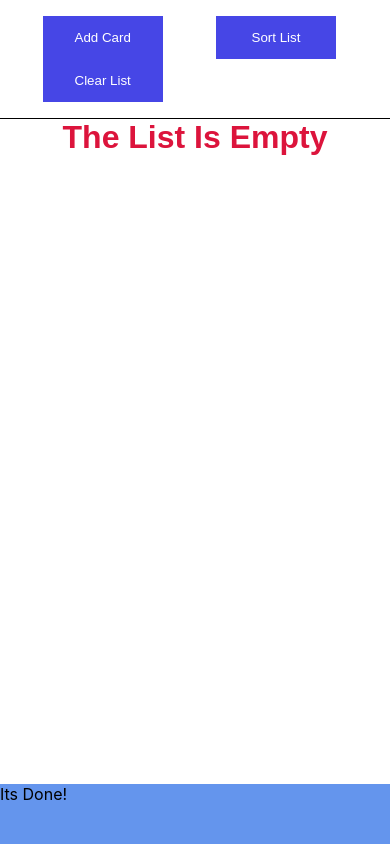
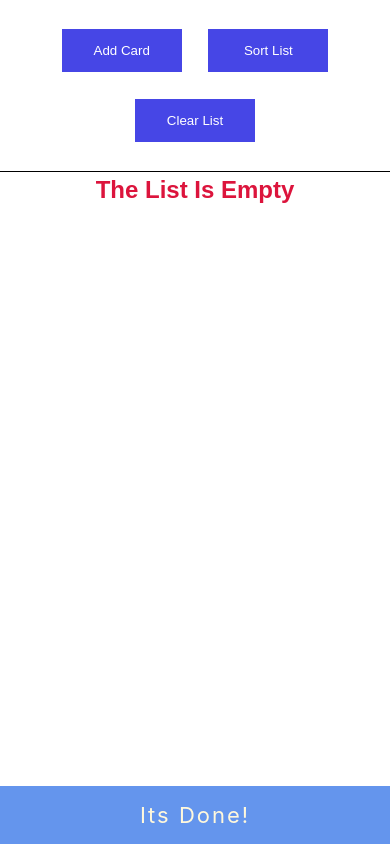
Before and after one commit to VanoVasilyan/add_randomItems_react, a React (Create React App) app: page / in a window 390 px wide. Built offline with nearby package versions, Linux system fonts and the light colour scheme.

Commit message:
https://github.com/VanoVasilyan/Add-randomItems-React.git

```diff
--- a/package.json
+++ b/package.json
@@ -8,6 +8,7 @@
     "@testing-library/user-event": "^13.5.0",
     "react": "^17.0.2",
     "react-dom": "^17.0.2",
+    "react-icons": "^4.3.1",
     "react-scripts": "5.0.0",
     "uniqid": "^5.4.0",
     "web-vitals": "^2.1.4"
--- a/src/Components/ButtonContainer/ButtonContainer.css
+++ b/src/Components/ButtonContainer/ButtonContainer.css
@@ -14,3 +14,12 @@
     color: rgb(70, 70, 230);
     background-color: white;
 }
+
+@media screen  and (max-width:600px){
+    .button-control{
+        text-align: center;
+    }
+    .btn{
+        margin: 1em;
+    }
+}
--- a/src/Components/CardContainer/CardContainer.css
+++ b/src/Components/CardContainer/CardContainer.css
@@ -12,4 +12,28 @@
     text-align: center;
     color: crimson;
     font-family: sans-serif;
+    margin-top: 1rem;
 }
+
+.main-card-cont{
+    padding: 5rem 0;
+}
+
+
+
+@media screen and (max-width:600px) {
+    .list-mess{
+        margin-top: 1.5em;
+        font-size: 24px;
+    }
+}
+@media screen and (max-width:475px) {
+    .list-mess{
+        margin-top: 4em;
+    }
+}
+@media screen and (max-width:325px) {
+    .list-mess{
+        margin-top: 7em;
+    }
+}
--- a/src/Components/CardItem/CardItem.css
+++ b/src/Components/CardItem/CardItem.css
@@ -1,7 +1,7 @@
 .card-item{
     width: 200px;
     height: 100px;
-    margin: 30px;
+    margin: 2em;
     border: 1px solid black;
     cursor: pointer;
     display: flex;
--- a/src/Components/Footer/Footer.css
+++ b/src/Components/Footer/Footer.css
@@ -1,7 +1,34 @@
 footer{
     background-color: cornflowerblue;
-    height: 60px;
     position: fixed;
     width: 100%;
     bottom: 0;
+    padding: 16px 0;
 }
+
+footer > p {
+    text-align: center;
+    font-size: 22px;
+    letter-spacing: 2px;
+    color: cornsilk;
+}
+
+.up-btn{
+    background: none;
+    outline: none;
+    border: none;
+    position: fixed;
+    cursor: pointer;
+    height: 13.33px;
+    bottom: 12%;
+    right: 1.8%;
+}
+
+.up-btn svg{
+    transition: all ease 0.5s;
+    color: rgb(9, 79, 207);
+}
+
+.up-btn svg:hover{
+    color: rgb(53, 96, 177);
+}
--- a/src/Components/Footer/Footer.jsx
+++ b/src/Components/Footer/Footer.jsx
@@ -1,11 +1,32 @@
-
+import { useEffect, useRef } from "react";
+import { FaChevronCircleUp } from "react-icons/fa";
+import { GlobalContext } from "../../context";
 import './Footer.css'
 
 
+
 const Footer = () => {
-    return <footer>
-        <p>Its Done!</p>
-    </footer>
+    const { windowScrollToUp, windowSize: { yCoord } } = GlobalContext()
+    const buttonRef = useRef()
+
+
+    useEffect(() => {
+        yCoord ?
+            buttonRef.current.style.display = 'block' :
+            buttonRef.current.style.display = 'none'
+    }, [yCoord])
+
+
+    return (<>
+        <button
+            ref={buttonRef}
+            onClick={windowScrollToUp}
+            className="up-btn"
+        ><FaChevronCircleUp size={50} /></button>
+        <footer>
+            <p>Its Done!</p>
+        </footer>
+    </>)
 }
 
 
--- a/src/Components/Header/Header.css
+++ b/src/Components/Header/Header.css
@@ -1,6 +1,8 @@
 .header{
     padding: 1em 1em;
-    display: flex;
-    justify-content: flex-start;
     border-bottom: 1px solid black;
+    position: fixed;
+    background-color: white;
+    width: 100%;
+    z-index: 10;
 }
--- a/src/context.js
+++ b/src/context.js
@@ -1,4 +1,4 @@
-import React, { useContext,useState } from "react";
+import React, { useContext,useEffect,useState } from "react";
 import uniqId from 'uniqid'
 
 const AppContext = React.createContext()
@@ -7,6 +7,7 @@ const AppProvider = ({children}) => {
     const [card, setCard] = useState([])
     const [isCardEmpty, setisCardEmpty] = useState(true)
     const [mainBackgroundColor, setMainBackgroundColor] = useState('')
+    const [windowSize,setWindowSize] = useState({yCoord: 0})
     const id = uniqId()
 
 
@@ -44,8 +45,6 @@ const AppProvider = ({children}) => {
 
 
     const sortList = () => {
-        const newElementsSorted = card
-
         const  compare = ( a, b ) => {
             if ( a.num < b.num ){
               return -1;
@@ -55,7 +54,7 @@ const AppProvider = ({children}) => {
             }
             return 0;
           }
-        const newSortedArray = newElementsSorted.sort( compare );
+        const newSortedArray = card.sort( compare );
 
         setCard([...newSortedArray])
     }
@@ -66,12 +65,31 @@ const AppProvider = ({children}) => {
         setCard([])
     }
 
+    useEffect(()=>{
+        window.onscroll = () => {
+            setWindowSize({yCoord: window.scrollY})
+        }
+    },[windowSize])
+
+
+    const windowScrollToUp = () => {
+        window.scroll({
+            top: 0,
+            left: 0,
+            behavior: 'smooth'
+        });
+    }
+
+
+
 
 
     return <AppContext.Provider value={{
         card,
         isCardEmpty,
         mainBackgroundColor,
+        windowSize,
+        windowScrollToUp,
         clearList,
         sortList,
         removeItem,
--- a/src/index.css
+++ b/src/index.css
@@ -10,7 +10,7 @@
 
 body {
   margin: 0;
-  font-family: -apple-system, BlinkMacSystemFont, 'Segoe UI', 'Roboto', 'Oxygen',
+  font-family: '-apple-system', 'BlinkMacSystemFont', 'Segoe UI', 'Roboto', 'Oxygen',
     'Ubuntu', 'Cantarell', 'Fira Sans', 'Droid Sans', 'Helvetica Neue',
     sans-serif;
   -webkit-font-smoothing: antialiased;
```
Also changed, not shown: 1 other file (tests, documents, lock files or other folders).
